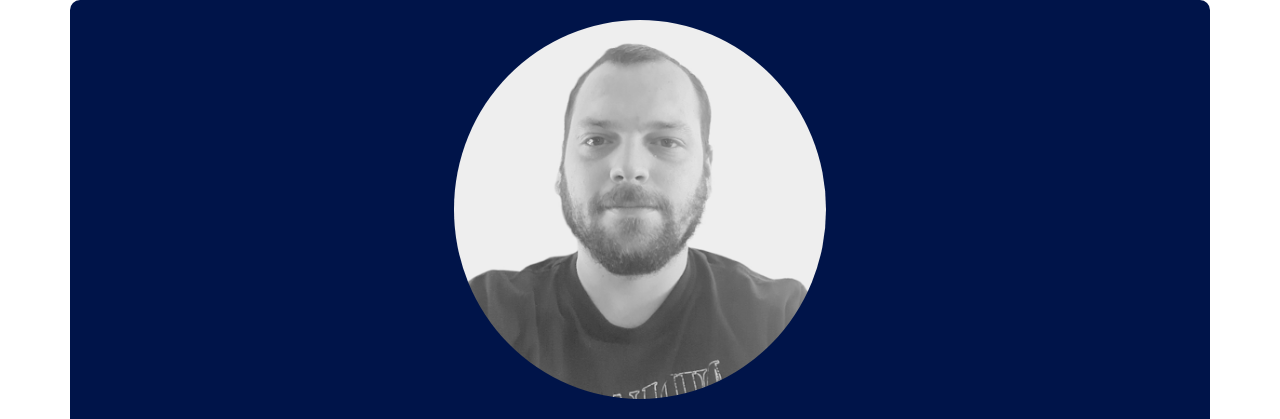
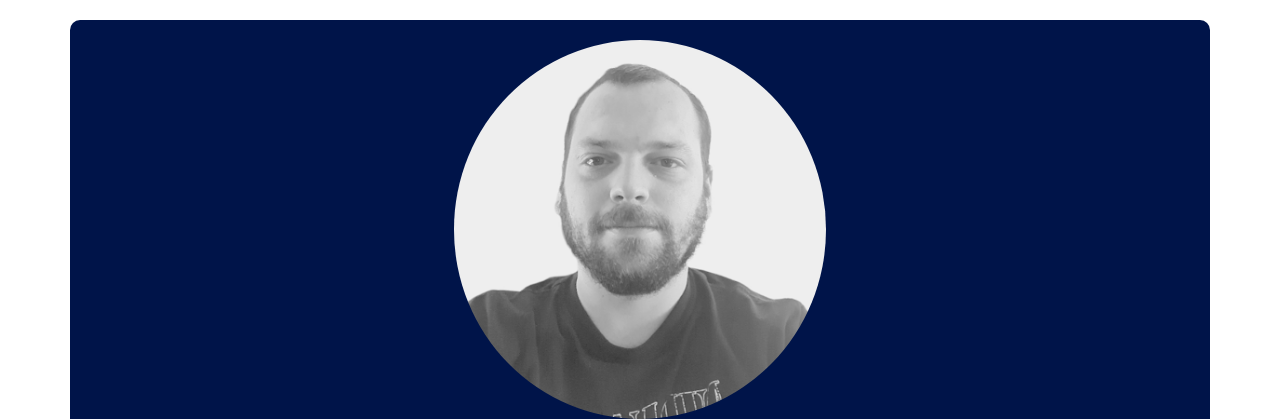
Before and after one commit to IronNetta/IronNetta.github.io, a plain HTML site: page index.html in a window 1280 px wide. Shown: the top 419 px of the page. Drawn offline with nearby package versions, Linux system fonts and the light colour scheme.

Commit message:
update css

```diff
--- a/styles.css
+++ b/styles.css
@@ -14,7 +14,8 @@ img
 }
 section
 {
-    padding: 20px 0 0 0;
+    padding: 20px 10px 50px 10px;
+    margin: 20px 10px 50px 10px;
 }
 section .heading
 {
```
